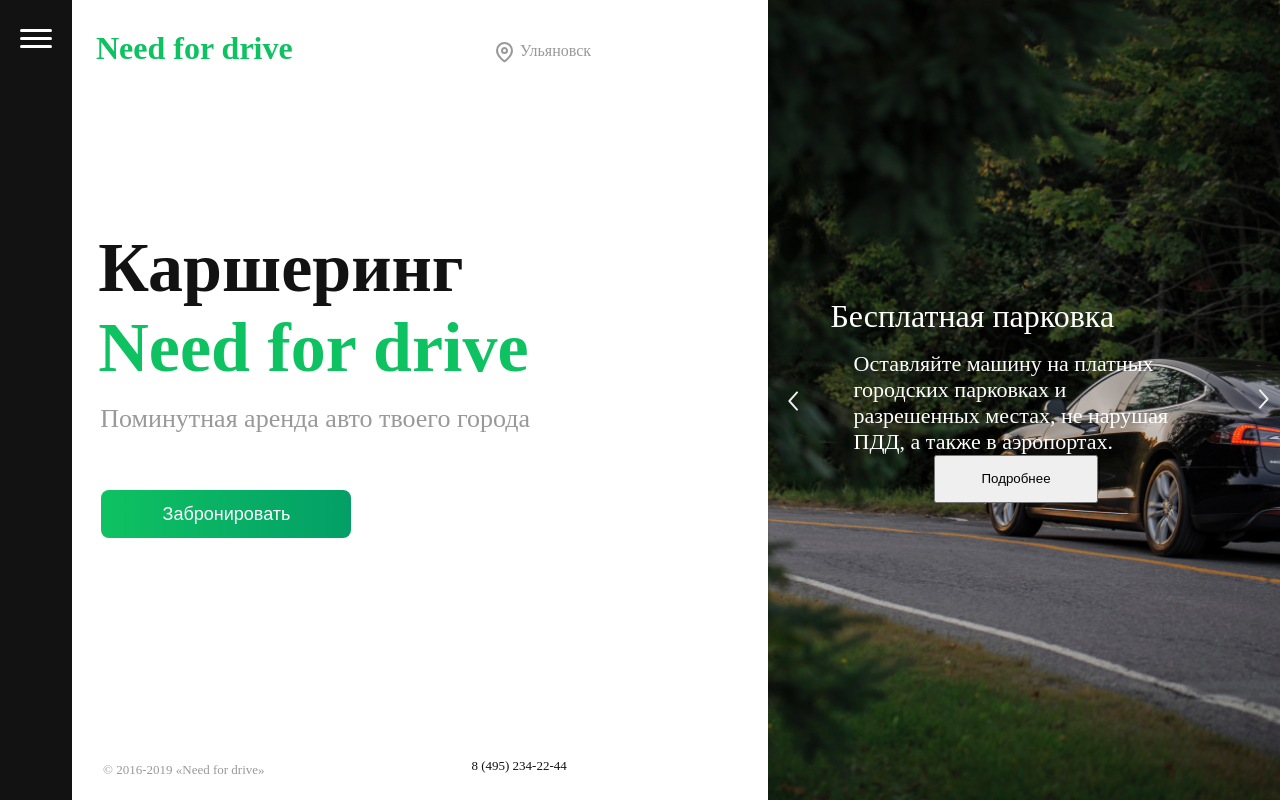
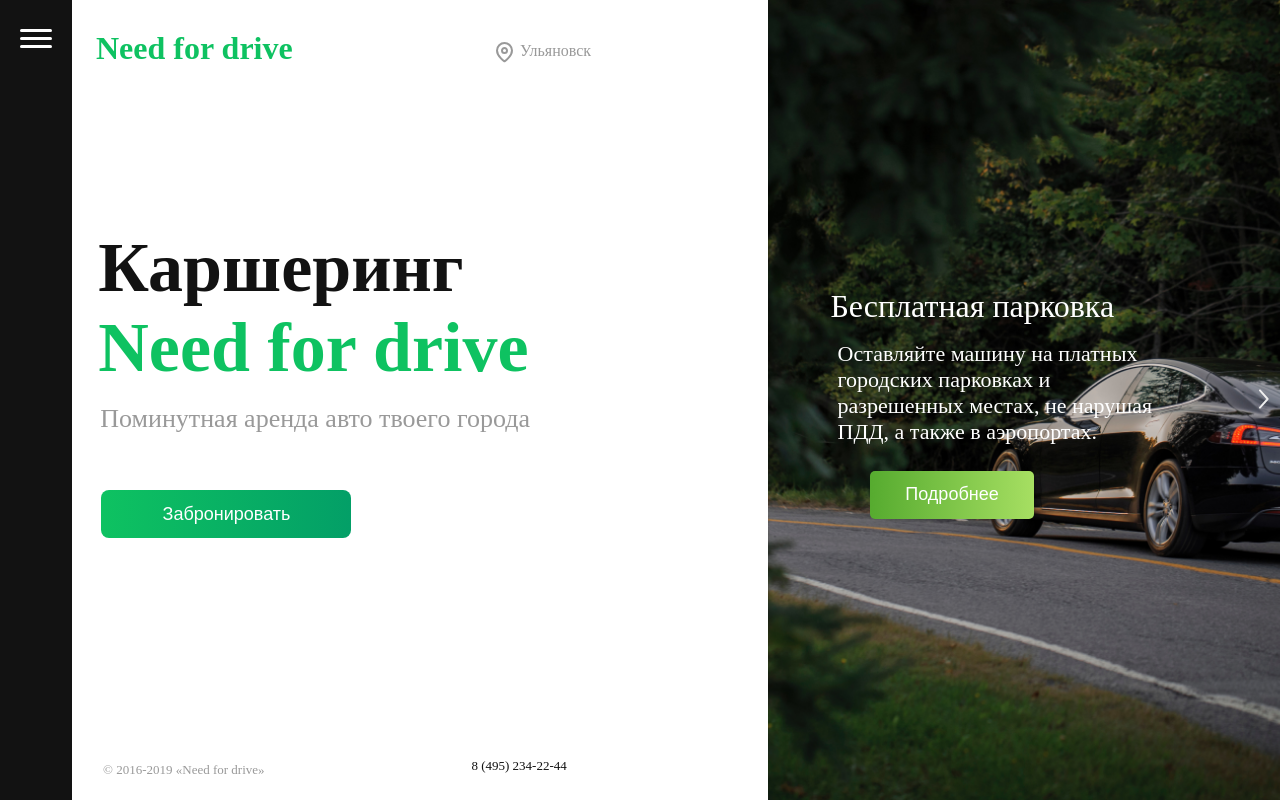
Before and after one commit to Danilazter/Intership.-TSX, a React (Create React App) app: page / in a window 1280 px wide. Built offline with nearby package versions, Linux system fonts and the light colour scheme.

Commit message:
Slider continue

```diff
--- a/src/components/Slider/Slider.module.css
+++ b/src/components/Slider/Slider.module.css
@@ -15,6 +15,7 @@
 
 .slide {
 display: flex;
+transition: opacity ease-in-out;
 width: 100%;
 height: 100%;
  background-size: cover;
@@ -39,6 +40,7 @@
 
 .text{
     margin-top: 1rem;
+    margin-right: 2rem;
     width: 70%;
     font-size: 22px;
     font-weight: light;
@@ -46,8 +48,22 @@
 }
 
 .slideButton{
+position: relative;
 width: 164px;
 height: 48px;
+top: 1rem;
+right: 4rem;
+background-image: linear-gradient(to right, #56ab2f 0%, #a8e063 51%, #56ab2f 100%);
+margin: 10px;
+padding: 10px 5px;
+text-align: center;
+transition: 0.5s;
+background-size: 200% auto;
+color: white;
+border-radius: 5px;
+border:none;
+font-size: 18px;
+font-weight: medium;
 }
 
 .sliderButtons{
@@ -84,4 +100,12 @@
     opacity: .2;
 }
 
+.fade-out{
+    opacity: 0;
 }
+
+.fade-in{
+    opacity: 1;
+}
+
+}
--- a/src/components/Slider/Slider.tsx
+++ b/src/components/Slider/Slider.tsx
@@ -4,13 +4,27 @@
 import { SliderProps } from './Slider.props';
 
 
+const FADE_DURATION = 300;
 
 export const Slider = ({ reviews }: SliderProps) => {
     const [slide, setSlide] = useState<number>(0);
+    const [fadeState, setFadeState] = useState<'fade-in' | 'fade-out'>('fade-in');
+    const [currentTimer, setCurrentTimer] = useState<NodeJS.Timeout>();
+
+    const handlerClick = (move: number) => {
+        const timer = setTimeout(() => {
+            setSlide(s => s + move);
+            setFadeState('fade-in')
+        }, FADE_DURATION);
+        clearTimeout(currentTimer)
+        setFadeState('fade-out')
+            setCurrentTimer(timer)
+    }
+
     return (
         <div className={styles.slider}>
             <div className={styles.slide}
-                style={{ backgroundImage: `url(${reviews[slide].image})` }}
+                style={{ backgroundImage: `url(${reviews[slide].image})`, transitionDuration: `${FADE_DURATION}ms` }}
 
             >
             <div className={styles.textBlock}>
@@ -19,12 +33,12 @@
                     <button className={styles.slideButton}>Подробнее</button>
                 </div>
                 <div className={styles.sliderButtons}>
-                <button className={styles.previous}>
-                <Arrow className={styles.Arrow} />
-            </button>
-            <button className={styles.next}>
-                <Arrow className={styles.Arrow} />
-                    </button>
+                    {slide > 0 && <button className={styles.previous} onClick={() => handlerClick(-1)}>
+                        <Arrow className={styles.Arrow} />
+                    </button>}
+                    {slide < reviews.length - 1 && <button className={styles.next} onClick={() => handlerClick(+1)}>
+                        <Arrow className={styles.Arrow} />
+                    </button>}
                     </div>
             </div>
 
```
